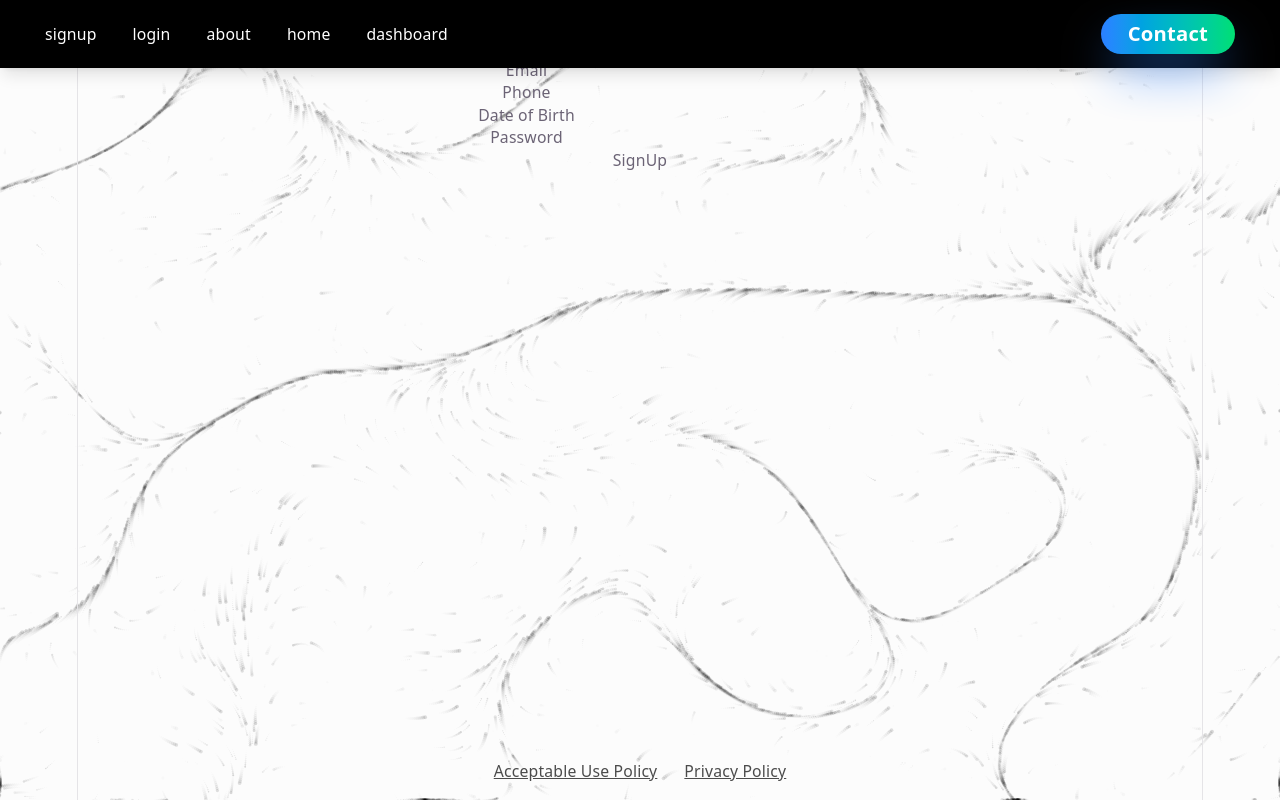
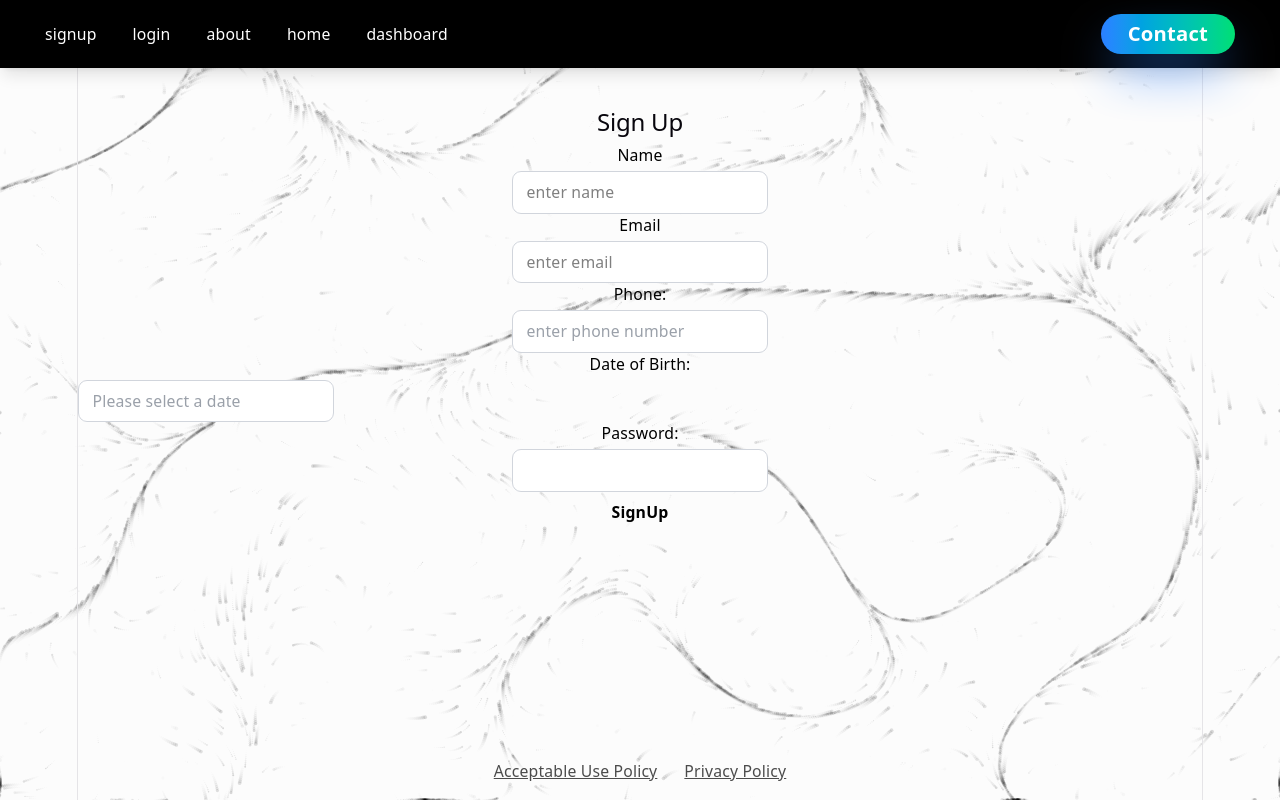
Before and after one commit to KyleKyleA/risk-diabetes-predictor, a React app in the folder Frontend/: page /signup in a window 1280 px wide. Built offline with nearby package versions, Linux system fonts and the light colour scheme; the HTML template or start-up script is replaced by a standard one.

Commit message:
working on the functional testing of the sign up and working on the styling

```diff
--- a/Frontend/src/Components/ContactForm.jsx
+++ b/Frontend/src/Components/ContactForm.jsx
@@ -175,7 +175,7 @@ function ContactForm({onSuccess}) {
                 </div>
             </div>
 
-            <button type="submit" disabled={status === 'submitting'} className="mt-5 bg-violet-500 text-black h-12 w-32 px-4 rounded active:scale-95 transition" >Send Message
+            <button type="submit" disabled={status === 'submitting'} className="px-6 py-2 rounded-md text-black font-semibold bg-gradient-to-r from blue-400 to black-500 hover:from-blue-500 hover:to-black-600 transition h-12 w-32 px-4 rounded active:scale-95 transition" >Submit
             </button>
 
 
--- a/Frontend/src/Components/SignupForm.jsx
+++ b/Frontend/src/Components/SignupForm.jsx
@@ -108,32 +108,33 @@ function SignUpForm({ onSuccess }) {
 
             <div className="">
                 <div className="w-full">
-                    <label className="">Name</label>
-                    <input className="" id="name" name="name" value={formData.name} onChange={handleChange} required></input>
+                    <label className="text-black block mb-1">Name</label>
+                    <input className="rounded-lg border border-gray-300 bg-white px-3 py-2 text-black focus:outline-none focus:ring-2 focus:ring-blue-400" id="name" name="name" value={formData.name} onChange={handleChange} placeholder='enter name' required></input>
                 </div>
                 <div className="w-full">
-                    <label className="">Email</label>
-                    <input className="" id="email" name="email" value={formData.email} onChange={handleChange} required></input>
+                    <label className="text-black block mb-1">Email</label>
+                    <input className="rounded-lg border border-gray-300 bg-white px-3 py-2 text-black focus:outline-none focus:ring-2 focus:ring-blue-400" id="email" name="email" value={formData.email} onChange={handleChange} placeholder='enter email'required></input>
                 </div>
             </div>
             <div className="">
                 <div className="w-full">
-                    <label className="">Phone</label>
-                    <input className="" id="phone" name="phone" value={formData.phone} onChange={handleChange} required></input>
+                    <label className="text-black block mb-1">Phone: </label>
+                    <input className="rounded-lg border border-solid border-gray-300 bg-white bg-clip-padding px-3 py-2 text-sm font-normal text-gray-700 outline-none transition-all focus:shadow-soft-primary-outline focus:border-blue-400" id="phone" name="phone" value={formData.phone} onChange={handleChange} placeholder='enter phone number' required></input>
                 </div>
             </div>
                 <div className="w-full">
-                    <label className="">Date of Birth</label>
-                    <input className="" id="dob" name="dob" value={formData.dob} onChange={handleChange} required></input>
+                    <label className="text-black block mb-1">Date of Birth: </label>
+                    {/* */}
+                    <input className="flex flex-col items-center focus:shadow-soft-primary-outline dark:bg-gray-950 dark:placeholder:text-white/80 dark:text-white/80 text-sm leading-5.6 ease-soft block appearance-none rounded-lg border border-solid border-gray-300 bg-white bg-clip-padding px-3 py-2 font-normal text-gray-700 outline-none transition-all placeholder" type="text" placeholder="Please select a date" id="dob" name="dob" value={formData.dob} onChange={handleChange} required></input>
                 </div>
                 <div className="w-full">
-                    <label className="">Password</label>
-                    <input className="" id="password" name="password" onChange={handleChange}  required></input>
+                    <label className="text-black block mb-1">Password: </label>
+                    <input className="rounded-lg border border-solid border-gray-300 bg-white bg-clip-padding px-3 py-2 text-sm font-normal text-gray-700 outline-none transition-all focus:shadow-soft-primary-outline focus:border-blue-400" id="password" name="password" onChange={handleChange}  required></input>
                 </div>
 
 
 
-            <button type="submit" className="">SignUp</button>
+            <button type="submit" className="px-6 py-2 rounded-md text-black font-semibold bg-gradient-to-r from blue-400 to black-500 hover:from-blue-500 hover:to-black-600 transition">SignUp</button>
             </form>
         </div>
 
--- a/Frontend/src/views/AppLayout.jsx
+++ b/Frontend/src/views/AppLayout.jsx
@@ -19,7 +19,7 @@ function AppLayout() {
 
 
 
-        <main className="w-full flex-1">
+        <main className="w-full flex-1 pt-24">
                     {<Outlet />}
         </main>
 
```
